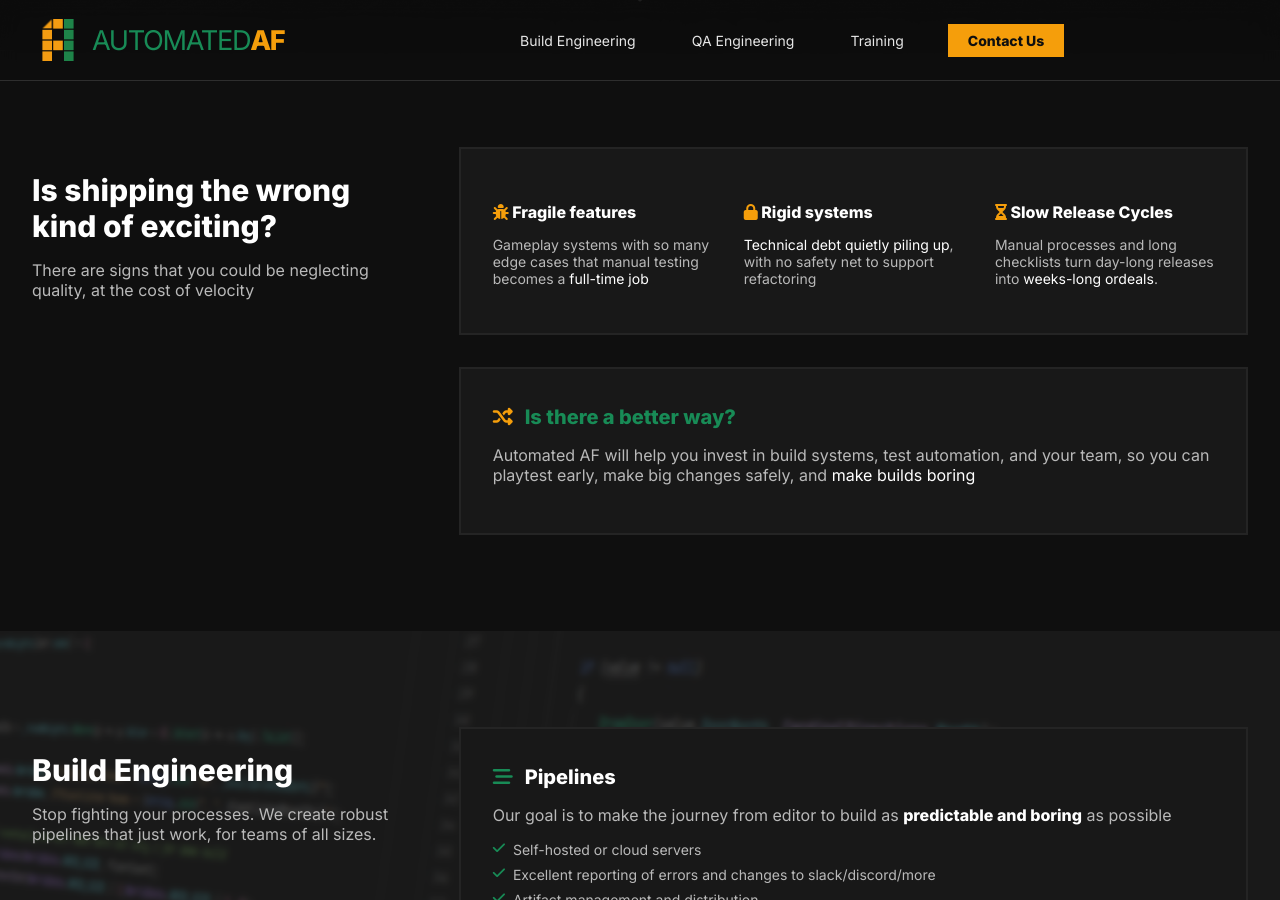
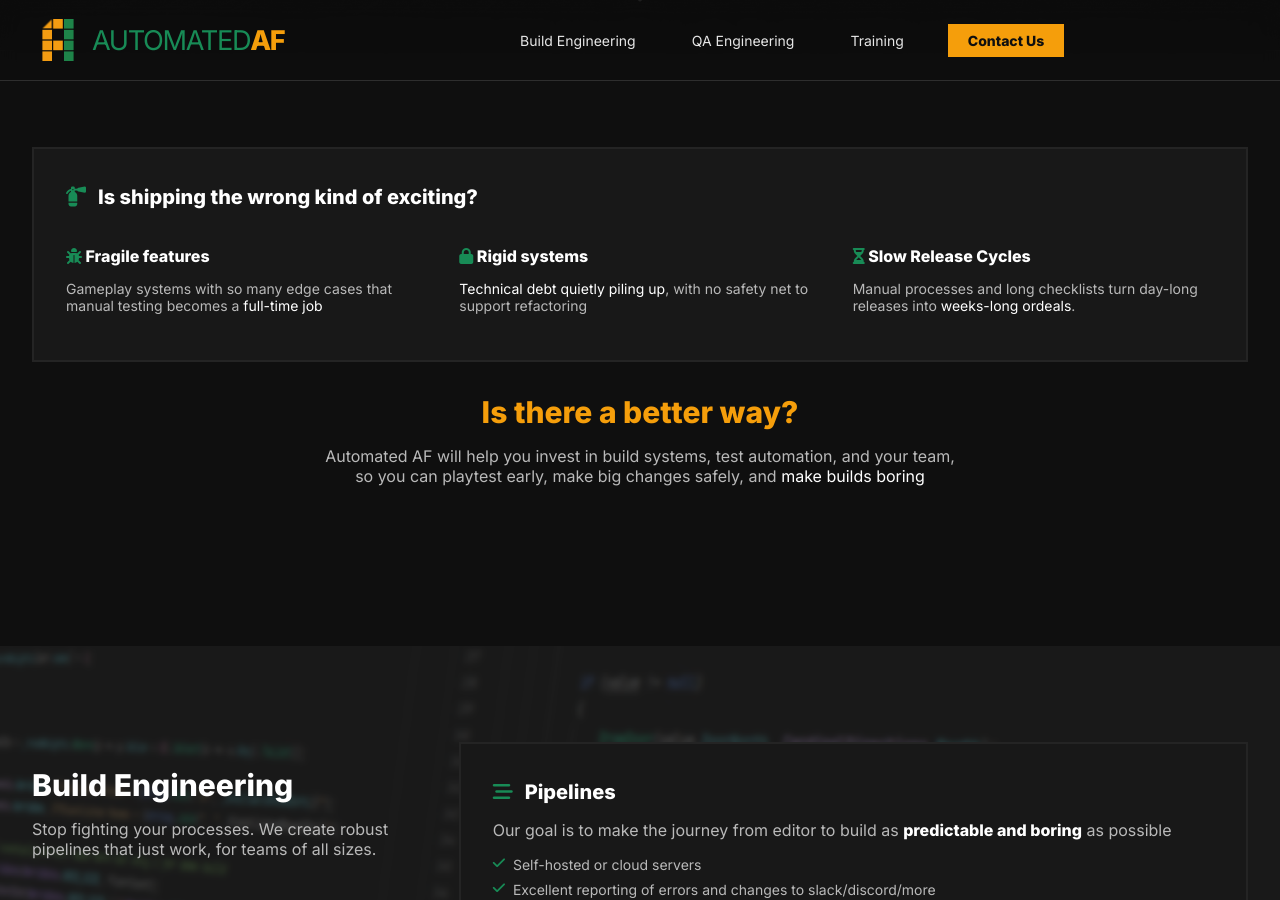
Before and after one commit to tenpn/automatedaf-company, a Jekyll site: the page built from index.html, in a window 1280 px wide and 900 px high, scrolled down 850 px. Built offline with Jekyll 4.4.1, drawn with Linux system fonts in a browser that asks for light colours.

Commit message:
tweaking pain points

```diff
--- a/_includes/sections/pain-points.html
+++ b/_includes/sections/pain-points.html
@@ -1,37 +1,23 @@
 <section id="pain-points" class="section section-border">
-	<div class="container">
-		<div class="grid-12">
+	<div class="container space-y-8">
 
-			<!-- Header -->
-			<div class="col-span-4 mb-12">
-				<div class="flex icon icon-big">
-					<!-- TODO: add section icon asset -->
-					<i class="fas fa-triangle-exclamation text-brand-accent"
-						style="font-size: 3.5rem; margin-bottom: 1rem;"></i>
-				</div>
-				<h2 class="title-lg">Is shipping the wrong kind of exciting?</h2>
-				<p class="text-slate-400 mb-6">
-					There are signs that you could be neglecting quality, at the cost of velocity
-				</p>
-			</div>
-
-			<!-- Content Grid -->
-			<div class="col-span-8 space-y-8">
 		<div class="card">
+			<h3 class="heading-flex">
+				<i class="fas fa-fire-extinguisher text-brand-tech"></i> Is shipping the wrong kind of exciting?
+			</h3>
 			<div class="grid-3">
 				<div>
-							<h4 class="subheading"><i class="fas fa-bug text-brand-accent"></i> Fragile features</h4>
-							<p class="text-sm text-slate-400">Gameplay systems with so many edge cases that manual
-								testing
+					<h4 class="subheading"><i class="fas fa-bug text-brand-tech"></i> Fragile features</h4>
+					<p class="text-sm text-slate-400">Gameplay systems with so many edge cases that manual testing
 						becomes a <span class="text-white">full-time job</span></p>
 				</div>
 				<div>
-							<h4 class="subheading"><i class="fas fa-lock text-brand-accent"></i> Rigid systems</h4>
+					<h4 class="subheading"><i class="fas fa-lock text-brand-tech"></i> Rigid systems</h4>
 					<p class="text-sm text-slate-400"><span class="text-white">Technical debt quietly piling
 							up</span>, with no safety net to support refactoring</p>
 				</div>
 				<div>
-							<h4 class="subheading"><i class="fas fa-hourglass-half text-brand-accent"></i> Slow Release
+					<h4 class="subheading"><i class="fas fa-hourglass-half text-brand-tech"></i> Slow Release
 						Cycles</h4>
 					<p class="text-sm text-slate-400">Manual processes and long checklists turn
 						day-long releases into <span class="text-white">weeks-long ordeals</span>.
@@ -39,17 +25,14 @@
 				</div>
 			</div>
 		</div>
-				<div class="card">
-					<h3 class="heading-flex">
-						<i class="fas fa-shuffle text-brand-accent"></i> <span class="text-brand-tech">Is there a better
-							way?</span>
-					</h3>
-					<p class="text-slate-400">Automated AF will help you invest in build systems, test automation, and
-						your team, so you can playtest early, make big changes safely, and <span class="text-white">make
-							builds boring</span>
+
+		<div class="text-center mb-16">
+			<h2 class="title-lg"><span class="text-brand-accent">Is there a better way?</span></h2>
+			<p class="mx-auto text-slate-400">
+				Automated AF will help you invest in build systems, test automation, and your team,<br />so you
+				can playtest early, make big changes safely, and <span class="text-white">make builds boring</span>
+			</p>
 		</div>
 
 	</div>
-		</div>
-	</div>
 </section>
```
Lines whose indentation alone changed are shown as unchanged.
